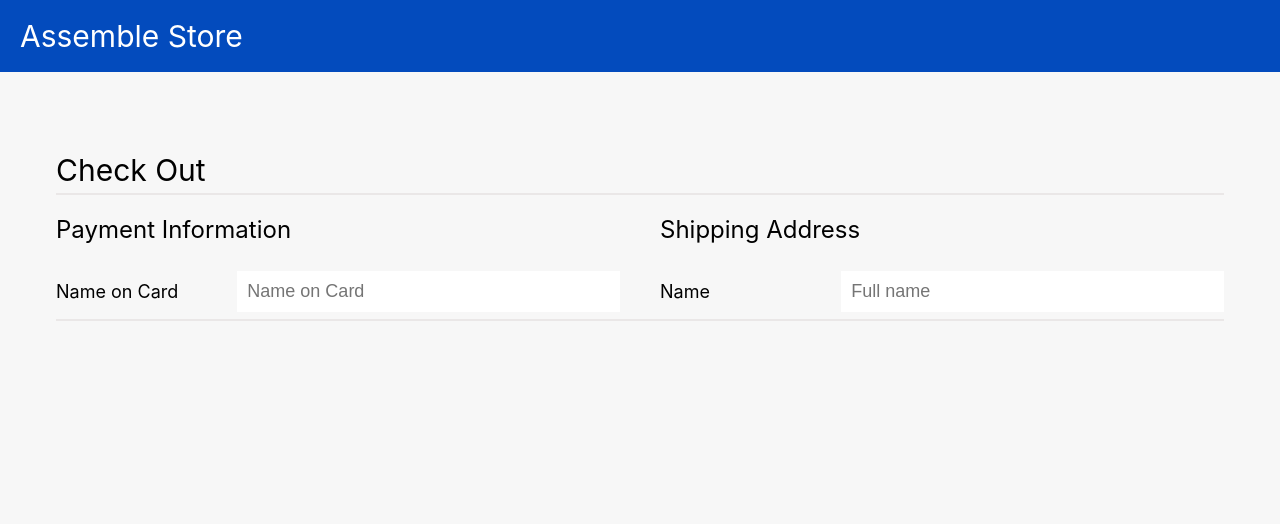
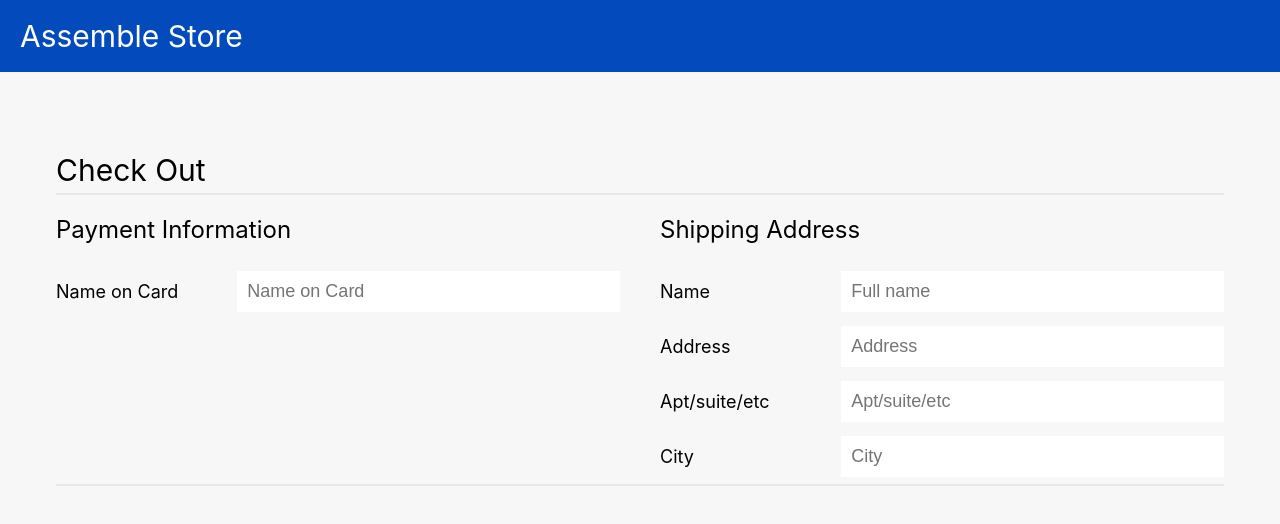
Before and after one commit to taihelsel/checkout-challenge, a React (Create React App) app: page / in a window 1280 px wide. Shown: the top 524 px of the page. Built offline with nearby package versions, Linux system fonts and the light colour scheme.

Commit message:
added additional generic inputs

```diff
--- a/src/components/Checkout/Checkout.js
+++ b/src/components/Checkout/Checkout.js
@@ -9,6 +9,10 @@ class Checkout extends Component {
         nameOnCard: "",
         /*shipping*/
         name: "",
+        address: "",
+        apt: "",
+        city: "",
+        zipCode: "",
     }
     handleGenericInputChange = target => e => {
         const _state = { ...this.state };
@@ -35,12 +39,29 @@ class Checkout extends Component {
                         </div>
                         <div className="checkout-shipping-wrapper">
                             <h1>Shipping Address</h1>
-
                             <GenericFormInput
                                 label={"Name"}
                                 onChange={this.handleGenericInputChange("name")}
                                 value={this.state.name}
                                 placeholder={"Full name"}
+                            />
+                            <GenericFormInput
+                                label={"Address"}
+                                onChange={this.handleGenericInputChange("address")}
+                                value={this.state.address}
+                                placeholder={"Address"}
+                            />
+                            <GenericFormInput
+                                label={"Apt/suite/etc"}
+                                onChange={this.handleGenericInputChange("apt")}
+                                value={this.state.apt}
+                                placeholder={"Apt/suite/etc"}
+                            />
+                            <GenericFormInput
+                                label={"City"}
+                                onChange={this.handleGenericInputChange("city")}
+                                value={this.state.city}
+                                placeholder={"City"}
                             />
                         </div>
                     </div>
```
